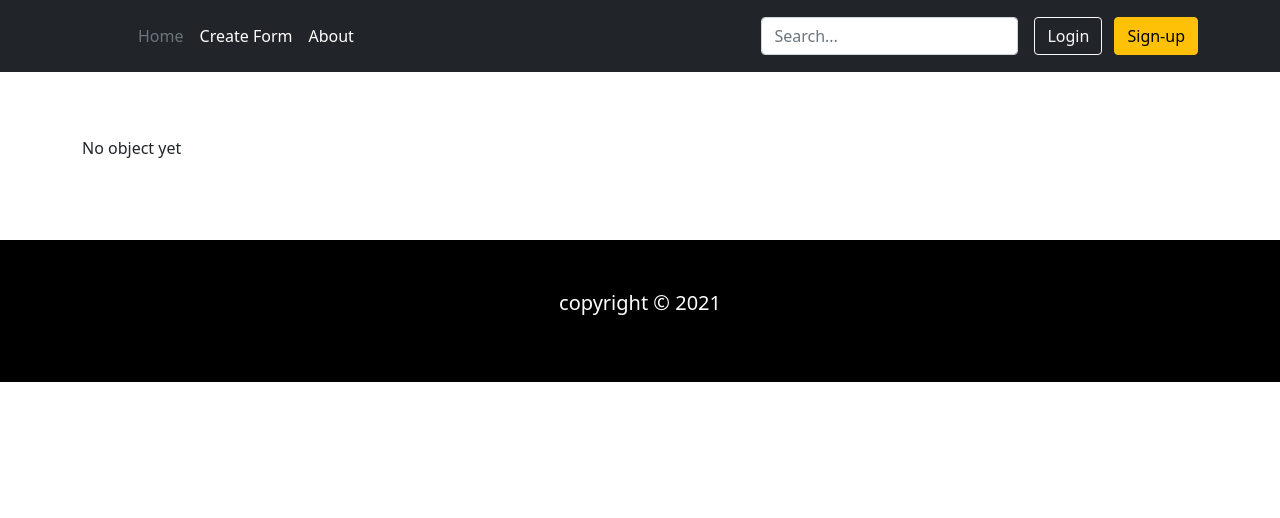
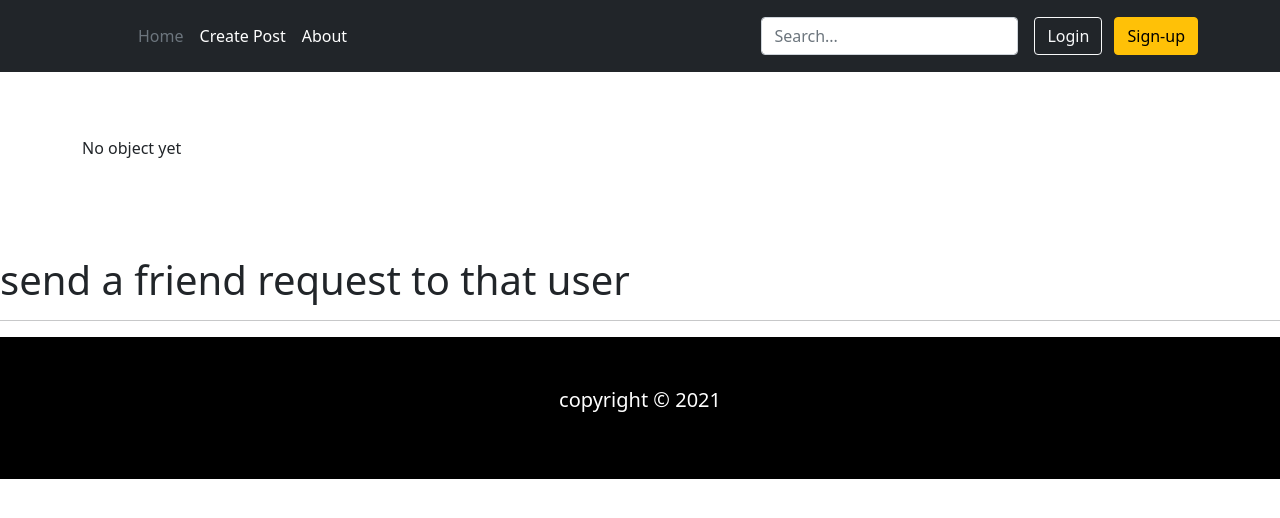
Before and after one commit to atmaniali/Blog, a Django app: page / in a window 1280 px wide. Shown: the top 518 px of the page. Run offline with Django 3.2, Linux system fonts and the light colour scheme; data that the repository does not hold is empty.

Commit message:
i'm not sure a bout users

```diff
--- a/main/urls.py
+++ b/main/urls.py
@@ -1,9 +1,11 @@
 from django.urls import path
-from .views import (home, createpost, updatepost, detail)
+from .views import *
 app_name = "main"
 urlpatterns = [
     path('', home.as_view(), name='home'),
     path('create/', createpost, name='create'),
     path('update/<post_id>/',updatepost, name='update'),
     path('<int:question_id>/', detail, name='detail'),
+    path('send_request_friend/<int:user_id>/', send_freind_request, name = "send_freind_request"),
+    path('accept_freind_request/<int:request_id>/', accept_freind_request, name= "accept_freind_request"),
 ]
--- a/main/views.py
+++ b/main/views.py
@@ -1,5 +1,5 @@
 from django.shortcuts import render, get_object_or_404
-from django.http import HttpResponseRedirect
+from django.http import HttpResponseRedirect, HttpResponse
 from django.views import generic
 from django.contrib import messages
 from django.urls import reverse
@@ -74,3 +74,24 @@ def settings_profile(request):
         context['profile_form'] = profile_form
     # TODO: add the avatar and test if they work
     return render(request, template_name, context)
+
+@login_required
+def send_freind_request(request, user_id):
+    from_user = request.user
+    to_user = User.objects.get(id = user_id)
+    friend, created = Friend.get_or_create(from_user = from_user , to_user = to_user)
+    if created :
+        return HttpResponse('freind request sent !')
+    else :
+       return HttpResponse('freind request was already sent !')
+
+@login_required
+def accept_freind_request(request, request_id):
+    friend_request = Friend.objects.get(id = request_id)
+    if friend_request.to_user  == request.user:
+        friend_request.to_user.friends.add(friend_request.from_user)
+        friend_request.from_user.friends.add(friend_request.to_user)
+        friend_request.delete()
+        return HttpResponse("friend request accepted")
+    else :
+        return HttpResponse(" freind request not accepted ")
--- a/templates/main/base.html
+++ b/templates/main/base.html
@@ -20,7 +20,7 @@
 
             <ul class="nav col-12 col-lg-auto me-lg-auto mb-2 justify-content-center mb-md-0">
               <li><a href="{% url 'main:home' %}" class="nav-link px-2 text-secondary">Home</a></li>
-              <li><a href="{% url 'main:create' %}" class="nav-link px-2 text-white">Create Form</a></li>
+              <li><a href="{% url 'main:create' %}" class="nav-link px-2 text-white">Create Post</a></li>
               <li><a href="#" class="nav-link px-2 text-white">About</a></li>
             </ul>
 
@@ -65,3 +65,14 @@
   {% block javascripts %}{% endblock javascripts %}
 </body>
 </html>
+
+
+
+<!-- <p>Lorem ipsum dolor sit, amet consectetur adipisicing elit. Totam quo sequi eius reprehenderit omnis ullam quasi aut porro, ab dolores?</p>
+
+Lorem ipsum dolor sit amet, consectetur adipisicing elit. Aut iste illo tempora id repellendus esse architecto atque, adipisci error maxime officia tempore dignissimos amet temporibus eveniet corrupti repellat similique minima facere. Nulla, tempore impedit ratione ipsam, expedita a tempora quas aliquam esse aspernatur quasi in praesentium vitae at iste sapiente quisquam neque dignissimos? Asperiores fugiat unde, natus deserunt hic dignissimos.
+
+Lorem ipsum dolor sit, amet consectetur adipisicing elit. Quasi eius praesentium aperiam maxime accusamus odit voluptatem. Quas ab doloribus excepturi! Molestias eveniet quidem id maxime, numquam temporibus incidunt repudiandae eius tempora labore iusto nobis nesciunt earum illo obcaecati dolore fugit quos ad laboriosam, voluptas hic sed pariatur? Natus quidem suscipit fugit perspiciatis, pariatur magni, rerum iste soluta aperiam asperiores nam corporis aspernatur omnis tempora? Totam architecto, unde quasi optio maxime alias odit delectus, placeat omnis itaque, dolor perferendis odio. Dolorem doloribus eos odio dolorum minus non qui a accusantium laborum. Amet mollitia ducimus nesciunt placeat maxime magni sequi blanditiis non!
+
+
+Lorem ipsum, dolor sit amet consectetur adipisicing elit. Placeat illum eius, labore quae, molestiae architecto voluptates minus vitae ipsam consectetur velit consequatur ut, tempore perspiciatis asperiores. Deleniti dolor illo tenetur rerum autem aperiam accusamus. Nemo voluptas impedit dolorum fugit animi excepturi mollitia enim sequi placeat, repudiandae, aperiam vel sapiente illum. -->
--- a/templates/main/home.html
+++ b/templates/main/home.html
@@ -44,7 +44,34 @@
     </div>
     {% endfor %}
   </section>
-  {% include "main/footer.html" %}
+
+  <div class = "my-3">
+    <h1>send a friend request to that user</h1>
+    <ul class="all_users">
+      {% for user in allusers%}
+        {% if not user.is_superuser %}
+          {% if user not in request.userfriends.all and user != request.user %}
+              <h3 >{{user}}<a href="{% url 'send_freind_request' user.id %}">
+                send freind request
+              </a></h3>
+          {% endif %}
+        {% endif %}
+      {% endfor %}
+    </ul>
+  </div>
+  <hr>
+  <div class="my-3">
+    {% for friend_request in all_friend_requests%}
+      <h1>
+        {{friend_request.from_user}}
+        <a href="{% url 'accept_freind_request' friend_request.id %}">
+          accept friend request
+        </a>
+      </h1>
+    {% endfor %}
+  </div>
+
+{% include "main/footer.html" %}
 {% endblock content %}
 
   <!-- Specific JS goes HERE -->
```
Also changed, not shown: main/models.py (+9 -3 lines), main/migrations/0002_rename_from_ser_friend_from_user.py (added), main/migrations/0003_auto_20210822_1315.py (added).
